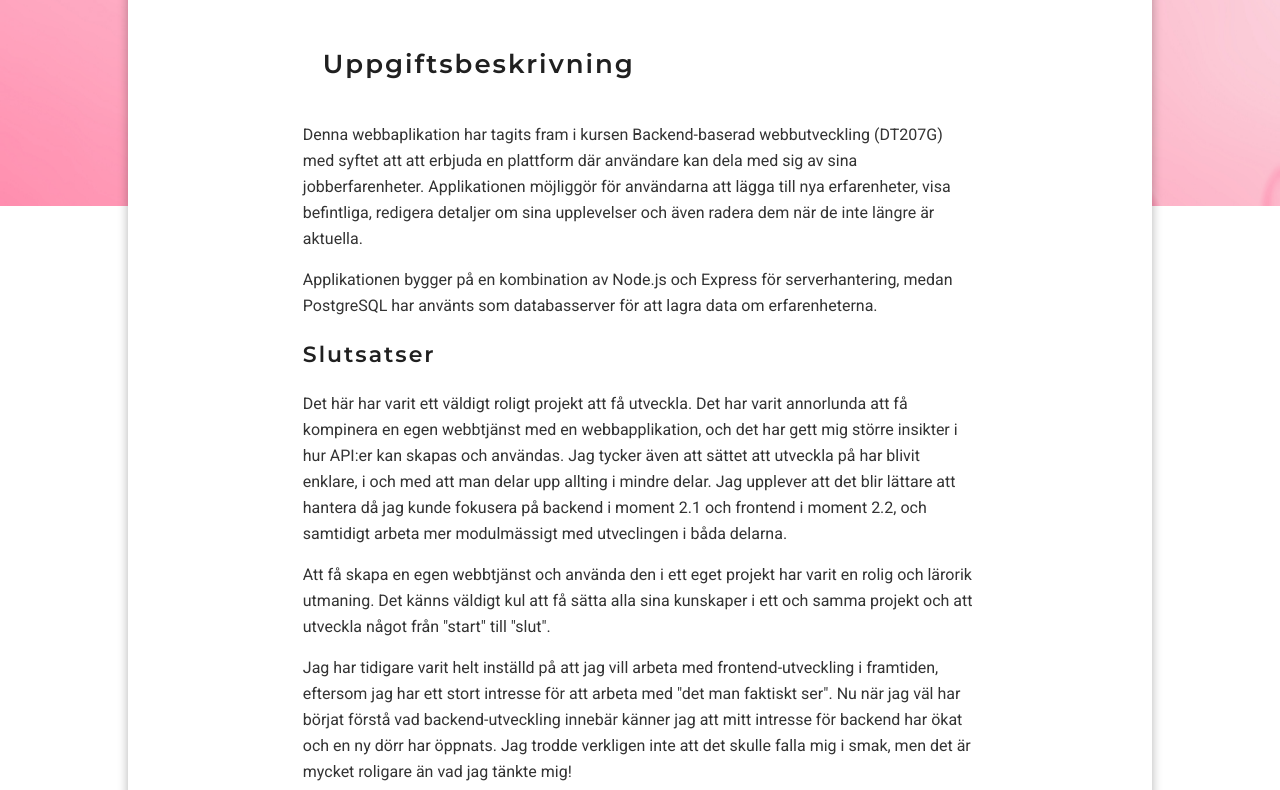
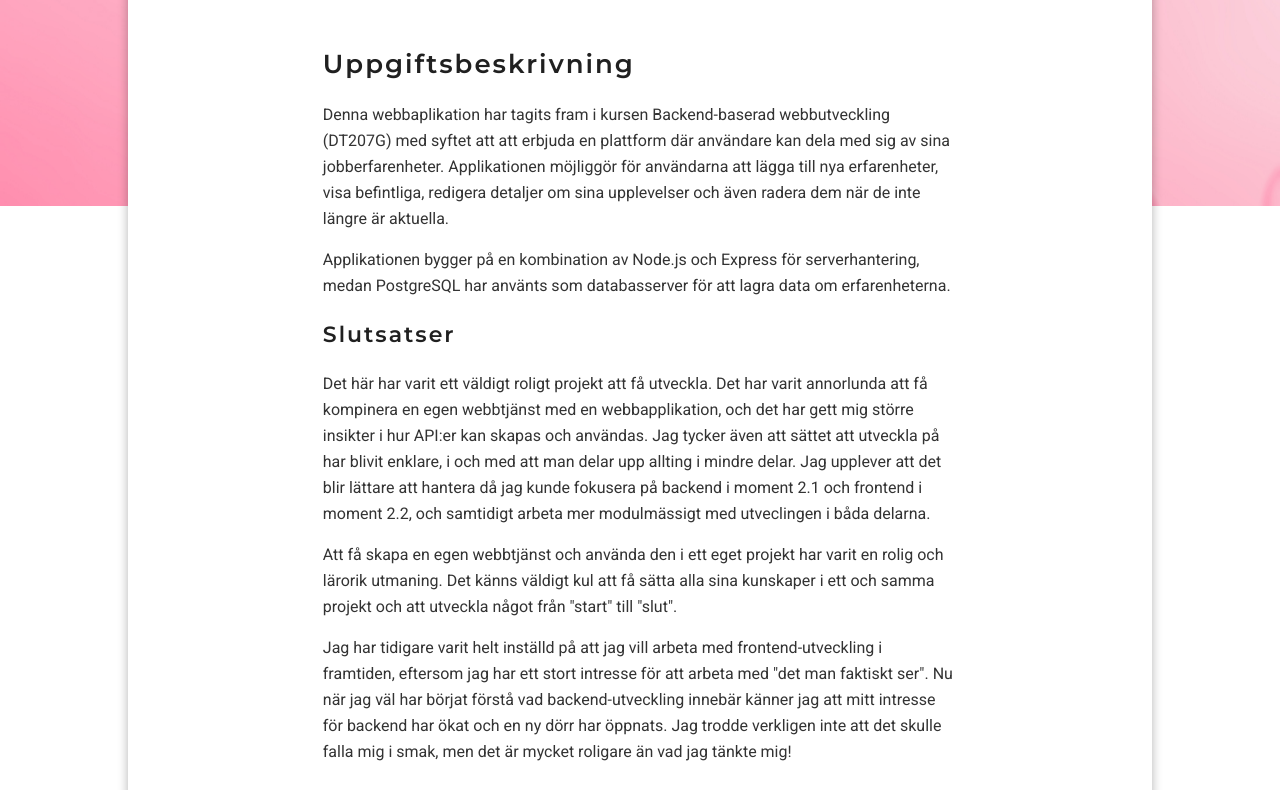
Before and after one commit to iswe2301/backend-moment2.2, a website built with Parcel: page src/about.html in a window 1280 px wide. Shown: the part 594-1384 px from the top of the page. Built offline with nearby package versions, Linux system fonts and the light colour scheme; no server answers.

Commit message:
Lagt till specifik styling för h2 inom #about, ändrat padding för formulär.

```diff
--- a/src/scss/layout.scss
+++ b/src/scss/layout.scss
@@ -70,6 +70,7 @@ form {
   width: 100%;
   max-width: 800px;
   margin: 2rem auto;
+  padding: 0 2rem;
   display: flex;
 }
 
@@ -107,6 +108,11 @@ table {
 // Styling för sektion på om-sidan
 #about {
   max-width: 75ch;
+  padding: 0 2rem;
+
+  h2 {
+    margin: 4rem 0 2rem;
+  }
 }
 
 // Footer
```
